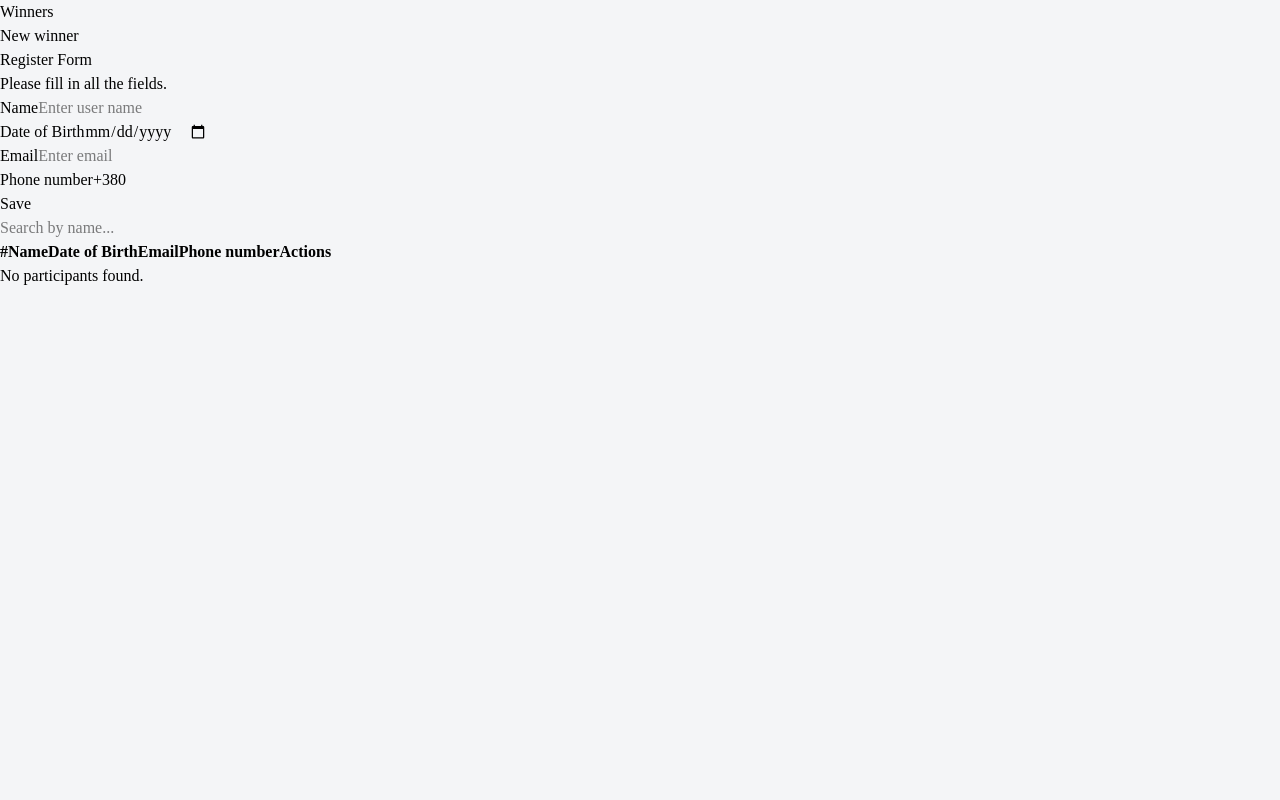
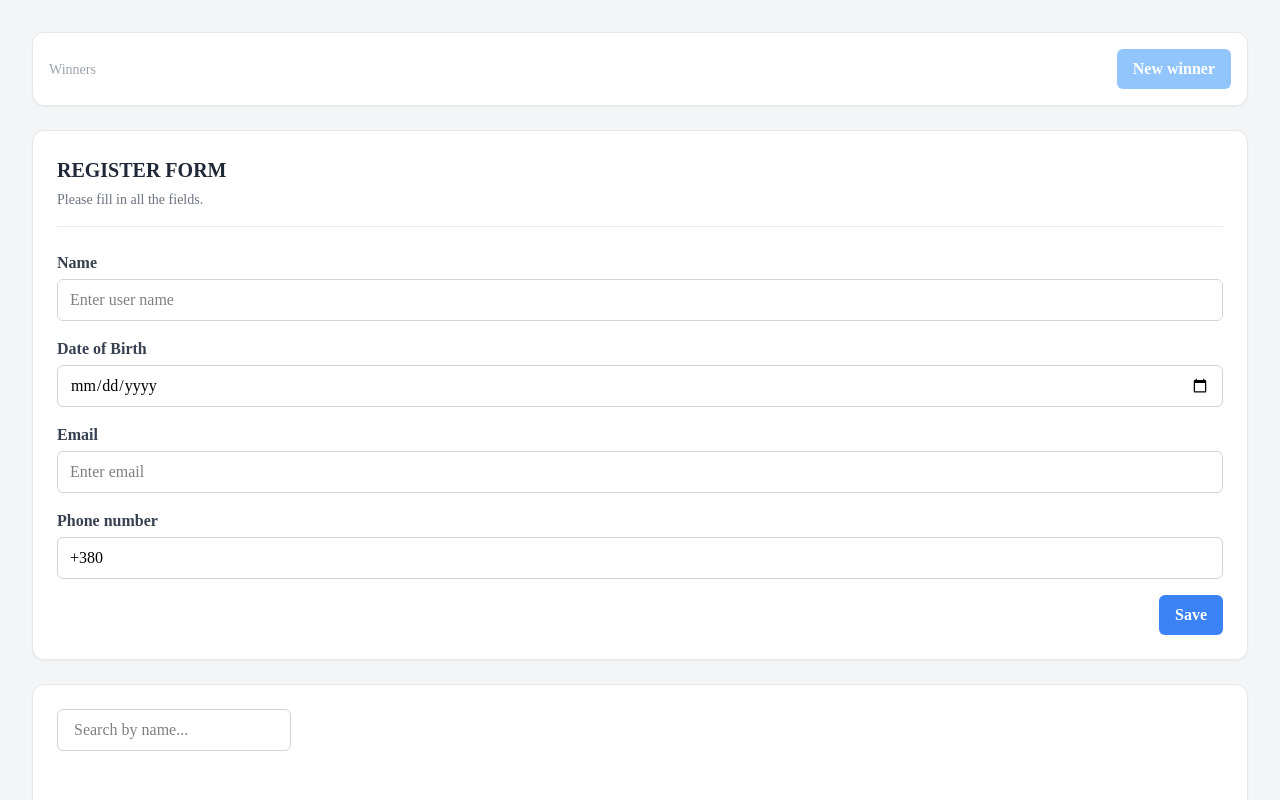
Before and after one commit to KiOGo2805/vue-lottery-app, a Vue app: page / in a window 1280 px wide. Shown: the top 800 px of the page. Built offline with nearby package versions, Linux system fonts and the light colour scheme.

Commit message:
refactor: enhance component styles and structure for improved readability and maintainability

```diff
--- a/src/App.vue
+++ b/src/App.vue
@@ -79,7 +79,7 @@ const confirmDelete = () => {
 </script>
 
 <template>
-  <div class="max-w-5xl mx-auto p-4 sm:p-6 lg:p-8">
+  <div class="app-shell">
     <WinnersBlock
       :winners="winners"
       :participants="participants"
@@ -90,7 +90,7 @@ const confirmDelete = () => {
     <RegistrationForm
       :existing-emails="existingEmails"
       @register="handleRegister"
-      class="mb-6"
+      class="app-shell__form"
     />
 
     <ParticipantTable
@@ -99,13 +99,12 @@ const confirmDelete = () => {
       @delete="openDeleteModal"
     />
 
-    <!-- Модалка редагування -->
     <ModalWindow
       :is-open="isEditModalOpen"
       title="Редагувати дані"
       @close="isEditModalOpen = false"
     >
-      <div v-if="editForm" class="space-y-4">
+      <div v-if="editForm" class="edit-form">
         <BaseInput v-model="editForm.name" label="Name" />
         <BaseInput
           v-model="editForm.dateOfBirth"
@@ -135,10 +134,10 @@ const confirmDelete = () => {
       title="Підтвердження видалення"
       @close="isDeleteModalOpen = false"
     >
-      <div v-if="participantToDelete" class="text-gray-700 mb-4">
+      <div v-if="participantToDelete" class="delete-confirmation">
         Ви дійсно бажаєте видалити учасника
-        <span class="font-bold">"{{ participantToDelete.name }}"</span>,
-        <span class="italic">"{{ participantToDelete.email }}"</span>?
+        <span class="delete-confirmation__name">"{{ participantToDelete.name }}"</span>,
+        <span class="delete-confirmation__email">"{{ participantToDelete.email }}"</span>?
       </div>
       <template #footer>
         <BaseButton variant="secondary" @click="isDeleteModalOpen = false"
@@ -149,3 +148,46 @@ const confirmDelete = () => {
     </ModalWindow>
   </div>
 </template>
+
+<style scoped>
+.app-shell {
+  max-width: 80rem;
+  margin: 0 auto;
+  padding: 1rem;
+}
+
+@media (min-width: 640px) {
+  .app-shell {
+    padding: 1.5rem;
+  }
+}
+
+@media (min-width: 1024px) {
+  .app-shell {
+    padding: 2rem;
+  }
+}
+
+.app-shell__form {
+  margin-bottom: 1.5rem;
+}
+
+.edit-form {
+  display: flex;
+  flex-direction: column;
+  gap: 1rem;
+}
+
+.delete-confirmation {
+  margin-bottom: 1rem;
+  color: #374151;
+}
+
+.delete-confirmation__name {
+  font-weight: 700;
+}
+
+.delete-confirmation__email {
+  font-style: italic;
+}
+</style>
--- a/src/components/ParticipantTable.vue
+++ b/src/components/ParticipantTable.vue
@@ -50,51 +50,53 @@ const filteredAndSorted = computed(() => {
 </script>
 
 <template>
-  <div class="bg-white rounded-lg shadow-sm border border-gray-200 p-6 mt-6">
-    <div class="flex justify-between items-center mb-4">
+  <div class="participant-table">
+    <div class="participant-table__header">
       <SearchBar @filter-by-name="handleSearch" />
     </div>
 
-    <div class="overflow-x-auto">
-      <table class="w-full text-left border-collapse min-w-max">
+    <div class="participant-table__scroll">
+      <table class="participant-table__table">
         <thead>
-          <tr class="border-b text-gray-600 font-semibold text-sm">
-            <th class="py-3 px-4">#</th>
+          <tr class="participant-table__head-row">
+            <th class="participant-table__cell">#</th>
             <th
-              class="py-3 px-4 cursor-pointer hover:bg-gray-50 select-none"
+              class="participant-table__cell participant-table__sort"
               @click="toggleSort('name')"
             >
               Name
-              <span v-if="sortKey === 'name'" class="ml-1">{{
+              <span v-if="sortKey === 'name'" class="participant-table__sort-indicator">{{
                 sortOrder === "asc" ? "↑" : "↓"
               }}</span>
             </th>
             <th
-              class="py-3 px-4 cursor-pointer hover:bg-gray-50 select-none"
+              class="participant-table__cell participant-table__sort"
               @click="toggleSort('dateOfBirth')"
             >
               Date of Birth
-              <span v-if="sortKey === 'dateOfBirth'" class="ml-1">{{
+              <span v-if="sortKey === 'dateOfBirth'" class="participant-table__sort-indicator">{{
                 sortOrder === "asc" ? "↑" : "↓"
               }}</span>
             </th>
-            <th class="py-3 px-4">Email</th>
-            <th class="py-3 px-4">Phone number</th>
-            <th class="py-3 px-4 text-center">Actions</th>
+            <th class="participant-table__cell">Email</th>
+            <th class="participant-table__cell">Phone number</th>
+            <th class="participant-table__cell participant-table__cell--actions">
+              Actions
+            </th>
           </tr>
         </thead>
         <tbody>
           <tr
             v-for="(p, index) in filteredAndSorted"
             :key="p.id"
-            class="border-b hover:bg-gray-50 text-sm"
+            class="participant-table__row"
           >
-            <td class="py-3 px-4">{{ index + 1 }}</td>
-            <td class="py-3 px-4">{{ p.name }}</td>
-            <td class="py-3 px-4">{{ p.dateOfBirth }}</td>
-            <td class="py-3 px-4">{{ p.email }}</td>
-            <td class="py-3 px-4">{{ p.phone }}</td>
-            <td class="py-3 px-4 text-center space-x-2">
+            <td class="participant-table__cell">{{ index + 1 }}</td>
+            <td class="participant-table__cell">{{ p.name }}</td>
+            <td class="participant-table__cell">{{ p.dateOfBirth }}</td>
+            <td class="participant-table__cell">{{ p.email }}</td>
+            <td class="participant-table__cell">{{ p.phone }}</td>
+            <td class="participant-table__cell participant-table__cell--actions">
               <BaseButton variant="secondary" @click="$emit('edit', p)"
                 >Edit</BaseButton
               >
@@ -104,7 +106,7 @@ const filteredAndSorted = computed(() => {
             </td>
           </tr>
           <tr v-if="filteredAndSorted.length === 0">
-            <td colspan="6" class="py-8 text-center text-gray-500">
+            <td colspan="6" class="participant-table__empty">
               No participants found.
             </td>
           </tr>
@@ -113,3 +115,79 @@ const filteredAndSorted = computed(() => {
     </div>
   </div>
 </template>
+
+<style scoped>
+.participant-table {
+  background: #fff;
+  border: 1px solid #e5e7eb;
+  border-radius: 0.75rem;
+  box-shadow: 0 1px 2px rgba(15, 23, 42, 0.05);
+  padding: 1.5rem;
+  margin-top: 1.5rem;
+}
+
+.participant-table__header {
+  display: flex;
+  align-items: center;
+  justify-content: space-between;
+  margin-bottom: 1rem;
+}
+
+.participant-table__scroll {
+  overflow-x: auto;
+}
+
+.participant-table__table {
+  width: 100%;
+  border-collapse: collapse;
+  text-align: left;
+  min-width: max-content;
+}
+
+.participant-table__head-row {
+  border-bottom: 1px solid #e5e7eb;
+  color: #4b5563;
+  font-size: 0.875rem;
+  font-weight: 600;
+}
+
+.participant-table__cell {
+  padding: 0.75rem 1rem;
+}
+
+.participant-table__sort {
+  cursor: pointer;
+  user-select: none;
+}
+
+.participant-table__sort:hover {
+  background: #f9fafb;
+}
+
+.participant-table__sort-indicator {
+  margin-left: 0.25rem;
+}
+
+.participant-table__row {
+  border-bottom: 1px solid #e5e7eb;
+  font-size: 0.875rem;
+}
+
+.participant-table__row:hover {
+  background: #f9fafb;
+}
+
+.participant-table__cell--actions {
+  text-align: center;
+}
+
+.participant-table__cell--actions :deep(button + button) {
+  margin-left: 0.5rem;
+}
+
+.participant-table__empty {
+  padding: 2rem 1rem;
+  text-align: center;
+  color: #6b7280;
+}
+</style>
--- a/src/components/RegistrationForm.vue
+++ b/src/components/RegistrationForm.vue
@@ -98,10 +98,10 @@ const handleSubmit = () => {
 </script>
 
 <template>
-  <div class="bg-white rounded-lg shadow-sm border border-gray-200 p-6">
-    <div class="mb-6 border-b pb-4">
-      <h2 class="text-xl font-bold text-gray-800 uppercase">Register Form</h2>
-      <p class="text-gray-500 text-sm">Please fill in all the fields.</p>
+  <div class="register-form">
+    <div class="register-form__header">
+      <h2 class="register-form__title">Register Form</h2>
+      <p class="register-form__subtitle">Please fill in all the fields.</p>
     </div>
 
     <form @submit.prevent="handleSubmit" @keydown.enter.prevent="handleSubmit">
@@ -138,9 +138,45 @@ const handleSubmit = () => {
         :error="errors.phone"
       />
 
-      <div class="flex justify-end mt-4">
+      <div class="register-form__actions">
         <BaseButton type="submit" variant="primary"> Save </BaseButton>
       </div>
     </form>
   </div>
 </template>
+
+<style scoped>
+.register-form {
+  background: #fff;
+  border: 1px solid #e5e7eb;
+  border-radius: 0.75rem;
+  box-shadow: 0 1px 2px rgba(15, 23, 42, 0.05);
+  padding: 1.5rem;
+}
+
+.register-form__header {
+  margin-bottom: 1.5rem;
+  border-bottom: 1px solid #e5e7eb;
+  padding-bottom: 1rem;
+}
+
+.register-form__title {
+  margin: 0;
+  font-size: 1.25rem;
+  font-weight: 700;
+  color: #1f2937;
+  text-transform: uppercase;
+}
+
+.register-form__subtitle {
+  margin: 0.25rem 0 0;
+  color: #6b7280;
+  font-size: 0.875rem;
+}
+
+.register-form__actions {
+  display: flex;
+  justify-content: flex-end;
+  margin-top: 1rem;
+}
+</style>
--- a/src/components/SearchBar.vue
+++ b/src/components/SearchBar.vue
@@ -17,12 +17,32 @@ watch(query, (newValue) => {
 </script>
 
 <template>
-  <div class="mb-4">
+  <div class="search-bar">
     <input
       v-model="query"
       type="text"
       placeholder="Search by name..."
-      class="border border-gray-300 rounded px-4 py-2 w-full max-w-md focus:outline-none focus:border-blue-500"
+      class="search-input"
     />
   </div>
 </template>
+
+<style scoped>
+.search-bar {
+  margin-bottom: 1rem;
+}
+
+.search-input {
+  width: 100%;
+  max-width: 28rem;
+  border: 1px solid #d1d5db;
+  border-radius: 0.375rem;
+  padding: 0.5rem 1rem;
+  outline: none;
+  transition: border-color 0.2s ease;
+}
+
+.search-input:focus {
+  border-color: #3b82f6;
+}
+</style>
--- a/src/components/UI/BaseButton.vue
+++ b/src/components/UI/BaseButton.vue
@@ -10,14 +10,52 @@ defineProps<{
   <button
     :type="type || 'button'"
     :disabled="disabled"
-    class="px-4 py-2 rounded font-semibold text-white transition-colors duration-200"
-    :class="{
-      'bg-blue-500 hover:bg-blue-600': variant === 'primary' && !disabled,
-      'bg-gray-500 hover:bg-gray-600': variant === 'secondary' && !disabled,
-      'bg-red-500 hover:bg-red-600': variant === 'danger' && !disabled,
-      'bg-blue-300 cursor-not-allowed': disabled,
-    }"
+    :class="['base-button', `base-button--${variant || 'primary'}`, { 'is-disabled': disabled }]"
   >
     <slot />
   </button>
 </template>
+
+<style scoped>
+.base-button {
+  display: inline-flex;
+  align-items: center;
+  justify-content: center;
+  padding: 0.5rem 1rem;
+  border: none;
+  border-radius: 0.375rem;
+  font-weight: 600;
+  color: #fff;
+  transition: background-color 0.2s ease, cursor 0.2s ease;
+  cursor: pointer;
+}
+
+.base-button--primary {
+  background-color: #3b82f6;
+}
+
+.base-button--primary:not(.is-disabled):hover {
+  background-color: #2563eb;
+}
+
+.base-button--secondary {
+  background-color: #6b7280;
+}
+
+.base-button--secondary:not(.is-disabled):hover {
+  background-color: #4b5563;
+}
+
+.base-button--danger {
+  background-color: #ef4444;
+}
+
+.base-button--danger:not(.is-disabled):hover {
+  background-color: #dc2626;
+}
+
+.is-disabled {
+  background-color: #93c5fd;
+  cursor: not-allowed;
+}
+</style>
--- a/src/components/UI/BaseInput.vue
+++ b/src/components/UI/BaseInput.vue
@@ -19,8 +19,8 @@ const updateValue = (event: Event) => {
 </script>
 
 <template>
-  <div class="flex flex-col mb-4">
-    <label v-if="label" :for="id" class="mb-1 font-bold text-gray-700">
+  <div class="field">
+    <label v-if="label" :for="id" class="field-label">
       {{ label }}
     </label>
     <input
@@ -29,14 +29,48 @@ const updateValue = (event: Event) => {
       :value="modelValue"
       @input="updateValue"
       :placeholder="placeholder"
-      class="border rounded px-3 py-2 outline-none transition-colors"
-      :class="{
-        'border-red-500 bg-red-50': error,
-        'border-gray-300 focus:border-blue-500': !error,
-      }"
+      :class="['field-input', { 'field-input--error': error }]"
     />
-    <span v-if="error" class="text-red-500 text-sm mt-1">
+    <span v-if="error" class="field-error">
       {{ error }}
     </span>
   </div>
 </template>
+
+<style scoped>
+.field {
+  display: flex;
+  flex-direction: column;
+  margin-bottom: 1rem;
+}
+
+.field-label {
+  margin-bottom: 0.25rem;
+  font-weight: 700;
+  color: #374151;
+}
+
+.field-input {
+  width: 100%;
+  border: 1px solid #d1d5db;
+  border-radius: 0.375rem;
+  padding: 0.5rem 0.75rem;
+  outline: none;
+  transition: border-color 0.2s ease, background-color 0.2s ease;
+}
+
+.field-input:focus {
+  border-color: #3b82f6;
+}
+
+.field-input--error {
+  border-color: #ef4444;
+  background-color: #fef2f2;
+}
+
+.field-error {
+  margin-top: 0.25rem;
+  color: #ef4444;
+  font-size: 0.875rem;
+}
+</style>
--- a/src/components/WinnersBlock.vue
+++ b/src/components/WinnersBlock.vue
@@ -22,25 +22,17 @@ const isNewWinnerDisabled = computed(() => {
 </script>
 
 <template>
-  <div
-    class="bg-white rounded-lg shadow-sm border border-gray-200 p-4 flex items-center justify-between mb-6"
-  >
-    <div class="flex items-center space-x-2 overflow-x-auto w-full mr-4">
-      <span
-        class="text-gray-400 text-sm mr-2 select-none"
-        v-if="winners.length === 0"
+  <div class="winners-block">
+    <div class="winners-block__list">
+      <span v-if="winners.length === 0" class="winners-block__placeholder"
         >Winners</span
       >
 
-      <div
-        v-for="winner in winners"
-        :key="winner.id"
-        class="flex items-center bg-blue-500 text-white px-3 py-1 rounded shadow-sm text-sm"
-      >
+      <div v-for="winner in winners" :key="winner.id" class="winner-pill">
         <span>{{ winner.name }}</span>
         <button
           @click="$emit('remove-winner', winner.id)"
-          class="ml-2 text-white hover:text-gray-200 focus:outline-none font-bold"
+          class="winner-pill__remove"
           aria-label="Remove winner"
         >
           &#x2715;
@@ -52,9 +44,67 @@ const isNewWinnerDisabled = computed(() => {
       variant="primary"
       :disabled="isNewWinnerDisabled"
       @click="$emit('pick-winner')"
-      class="whitespace-nowrap"
+      class="winners-block__button"
     >
       New winner
     </BaseButton>
   </div>
 </template>
+
+<style scoped>
+.winners-block {
+  display: flex;
+  align-items: center;
+  justify-content: space-between;
+  margin-bottom: 1.5rem;
+  background: #fff;
+  border: 1px solid #e5e7eb;
+  border-radius: 0.75rem;
+  box-shadow: 0 1px 2px rgba(15, 23, 42, 0.05);
+  padding: 1rem;
+}
+
+.winners-block__list {
+  display: flex;
+  align-items: center;
+  gap: 0.5rem;
+  overflow-x: auto;
+  width: 100%;
+  margin-right: 1rem;
+}
+
+.winners-block__placeholder {
+  margin-right: 0.5rem;
+  color: #9ca3af;
+  font-size: 0.875rem;
+  user-select: none;
+}
+
+.winner-pill {
+  display: flex;
+  align-items: center;
+  background: #3b82f6;
+  color: #fff;
+  border-radius: 0.375rem;
+  padding: 0.25rem 0.75rem;
+  box-shadow: 0 1px 2px rgba(59, 130, 246, 0.2);
+  font-size: 0.875rem;
+}
+
+.winner-pill__remove {
+  margin-left: 0.5rem;
+  border: none;
+  background: transparent;
+  color: #fff;
+  cursor: pointer;
+  font-weight: 700;
+}
+
+.winner-pill__remove:hover {
+  color: #e5e7eb;
+}
+
+.winners-block__button {
+  white-space: nowrap;
+}
+</style>
```
Also changed, not shown: src/components/UI/ModalWindow.vue (+58 -14 lines).
